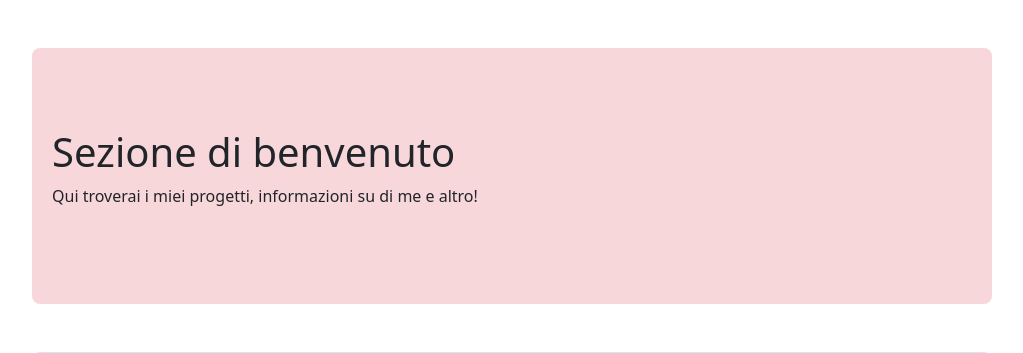
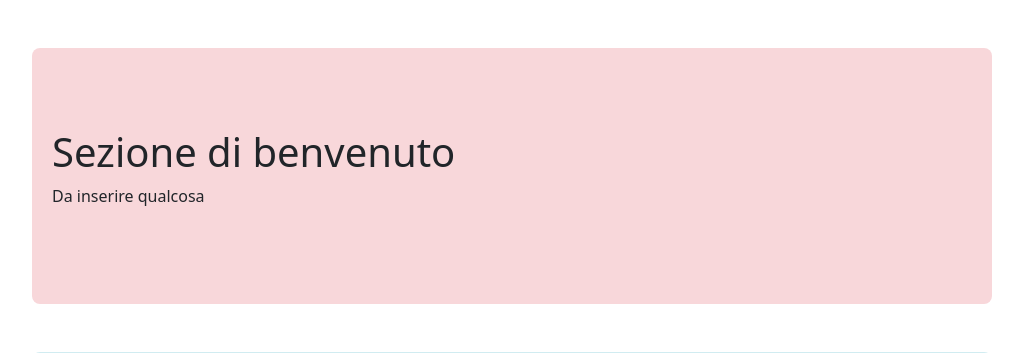
Before and after one commit to SaraSeidita/portfolio, a PHP site: page / in a window 1280 px wide. Shown: the part 59-412 px from the top of the page, without its empty margins (128-1151 px from the left). Run offline with PHP 8.4, Linux system fonts and the light colour scheme.

Commit message:
Update index.php

```diff
--- a/index.php
+++ b/index.php
@@ -11,7 +11,7 @@
     <main class="container mt-5">
         <section id="home">
             <h1>Sezione di benvenuto</h1>
-            <p>Qui troverai i miei progetti, informazioni su di me e altro!</p>
+            <p>Da inserire qualcosa</p>
         </section>
 
         <section id="chi-sono" class="mt-5">
```
